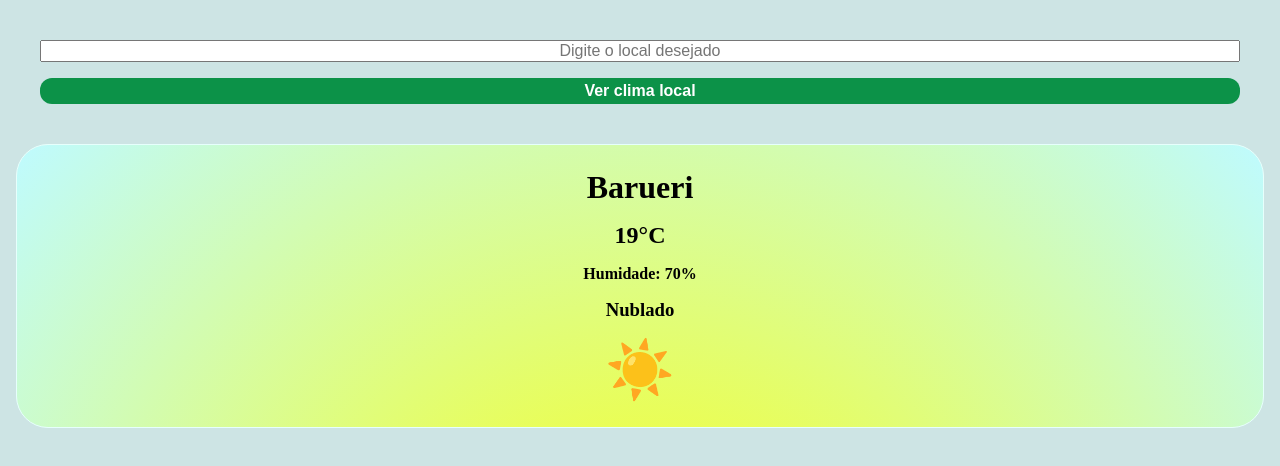
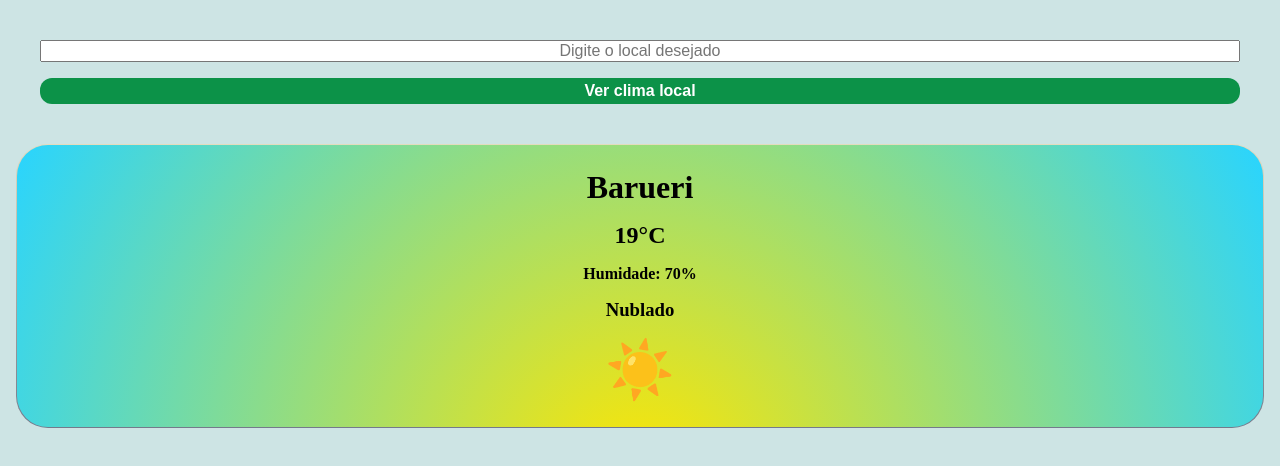
Before and after one commit to gab-souza-martins/app-clima, a plain HTML site: page index.html in a window 1280 px wide. Drawn offline with Linux system fonts and the light colour scheme.

Commit message:
Cores do fundo de div.container alteradas para serem mais vivas, e borda agora possui um leve degradê também

```diff
--- a/style.css
+++ b/style.css
@@ -19,13 +19,14 @@ body {
 }
 
 .container {
-   background-color: white;
-   background-image: radial-gradient(
-      circle at 50% 200%,
-      hsl(60, 100%, 50%),
-      hsla(184, 100%, 58%, 0.3)
-   );
-   border: hsl(173, 100%, 95%) 1px solid;
+   background: radial-gradient(
+            circle at 50% 120%,
+            hsl(54, 100%, 50%),
+            hsl(192, 100%, 58%)
+         )
+         padding-box,
+      linear-gradient(hsl(46, 42%, 82%), hsl(226, 9%, 50%)) border-box;
+   border: transparent 1px solid;
    border-radius: 2em;
 }
 
```
